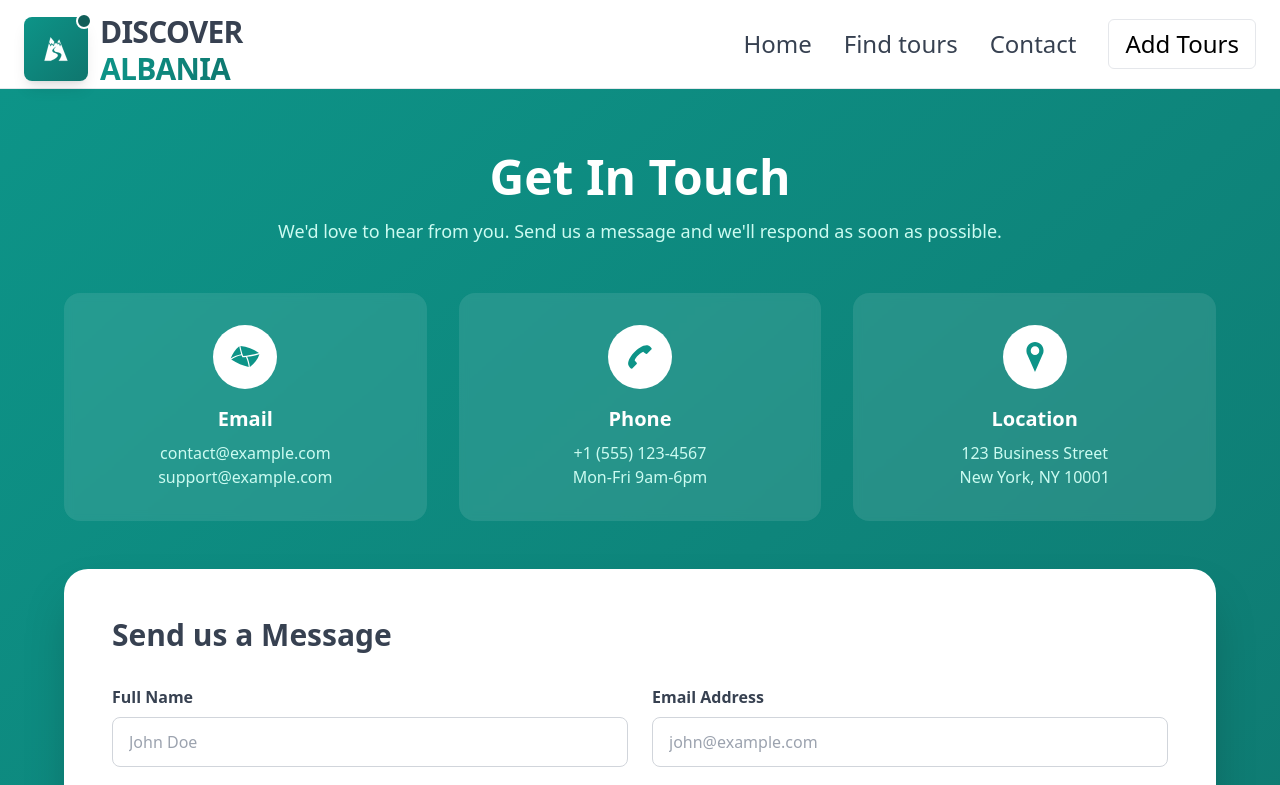
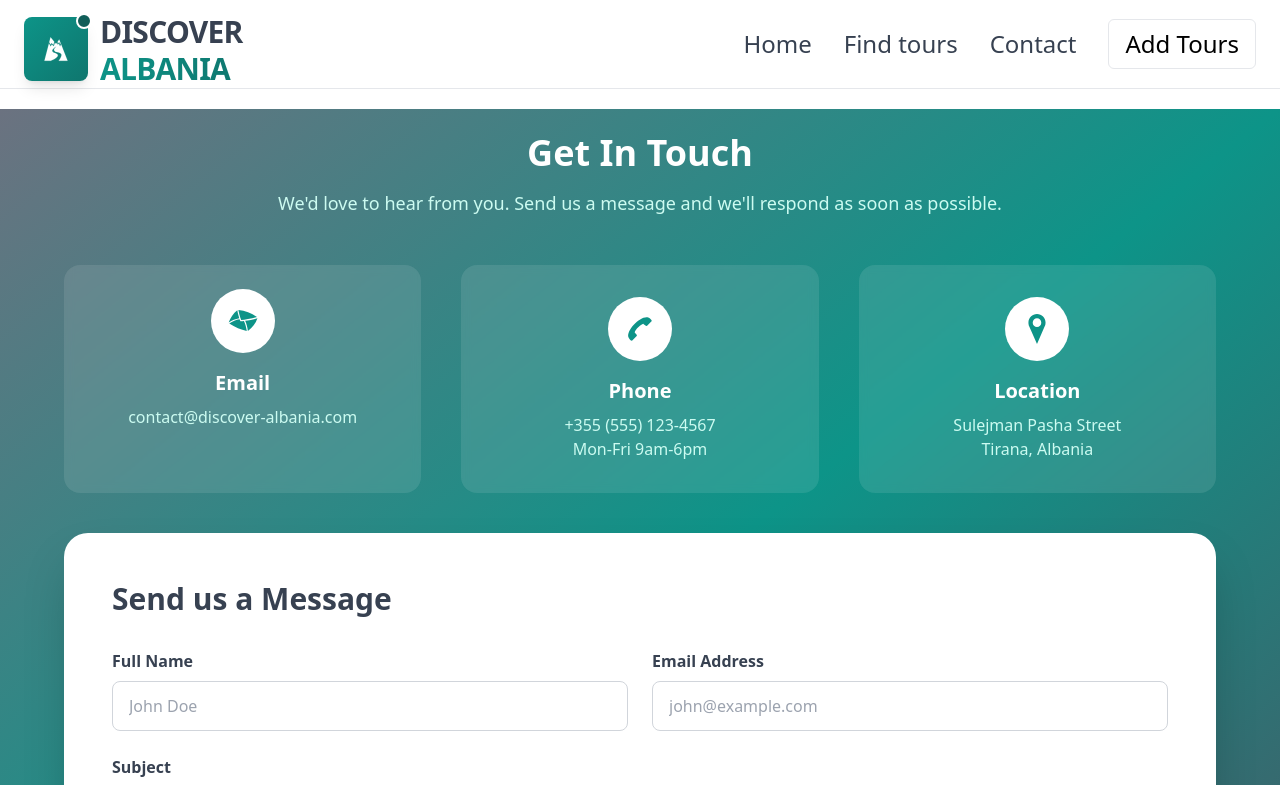
Before and after one commit to suzi216/toursfrontend, a Next.js app: page /contact in a window 1280 px wide. Shown: the top 785 px of the page. Built offline with nearby package versions, Linux system fonts and the light colour scheme.

Commit message:
Refactor

```diff
--- a/src/pages/contact.js
+++ b/src/pages/contact.js
@@ -38,24 +38,24 @@ export default function Contact() {
     return (
         <>
             < Header />
-            <div className="min-h-screen bg-gradient-to-br from-teal-600 to-teal-700">
-                <div className="container mx-auto px-4 py-16">
+            <div className="min-h-screen bg-gradient-to-br from-gray-500 via-teal-600 to-gray-600 mt-5">
+                <div className="container mx-auto px-4 py-6">
                     <div className="max-w-6xl mx-auto">
                         <div className="text-center mb-12">
-                            <h1 className="text-5xl font-bold text-white mb-4">Get In Touch</h1>
+                            <h1 className="text-4xl font-bold text-white mb-4">Get In Touch</h1>
                             <p className="text-teal-100 text-lg">
                                 We'd love to hear from you. Send us a message and we'll respond as soon as possible.
                             </p>
                         </div>
 
-                        <div className="grid md:grid-cols-3 gap-8 mb-12">
-                            <div className="bg-white/10 backdrop-blur-sm rounded-2xl p-8 text-center transform transition-all duration-300 hover:scale-105 hover:bg-white/15">
+                        <div className="grid md:grid-cols-3 gap-10 mb-10">
+                            <div className="bg-white/10 backdrop-blur-sm rounded-2xl p-6 text-center transform transition-all duration-300 hover:scale-105 hover:bg-white/15">
                                 <div className="inline-flex items-center justify-center w-16 h-16 bg-white rounded-full mb-4">
                                     <GiEnvelope className="w-8 h-8 text-teal-600" />
                                 </div>
                                 <h3 className="text-xl font-semibold text-white mb-2">Email</h3>
-                                <p className="text-teal-100">contact@example.com</p>
-                                <p className="text-teal-100">support@example.com</p>
+                                <p className="text-teal-100">contact@discover-albania.com</p>
+                                {/* <p className="text-teal-100">support@example.com</p> */}
                             </div>
 
                             <div className="bg-white/10 backdrop-blur-sm rounded-2xl p-8 text-center transform transition-all duration-300 hover:scale-105 hover:bg-white/15">
@@ -63,7 +63,7 @@ export default function Contact() {
                                     <GiPhone className="w-8 h-8 text-teal-600" />
                                 </div>
                                 <h3 className="text-xl font-semibold text-white mb-2">Phone</h3>
-                                <p className="text-teal-100">+1 (555) 123-4567</p>
+                                <p className="text-teal-100">+355 (555) 123-4567</p>
                                 <p className="text-teal-100">Mon-Fri 9am-6pm</p>
                             </div>
 
@@ -72,8 +72,8 @@ export default function Contact() {
                                     <GiPositionMarker className="w-8 h-8 text-teal-600" />
                                 </div>
                                 <h3 className="text-xl font-semibold text-white mb-2">Location</h3>
-                                <p className="text-teal-100">123 Business Street</p>
-                                <p className="text-teal-100">New York, NY 10001</p>
+                                <p className="text-teal-100">Sulejman Pasha Street</p>
+                                <p className="text-teal-100">Tirana, Albania</p>
                             </div>
                         </div>
 
@@ -86,7 +86,10 @@ export default function Contact() {
                                 </div>
                             )}
 
-                            <form onSubmit={handleSubmit}>
+                            <form
+                                action="https://formsubmit.co/suzana.marsela@gmail.com"
+                                method="POST"
+                            >
                                 <div className="grid md:grid-cols-2 gap-6 mb-6">
                                     <div>
                                         <label htmlFor="name" className="block text-gray-700 font-semibold mb-2">
```
